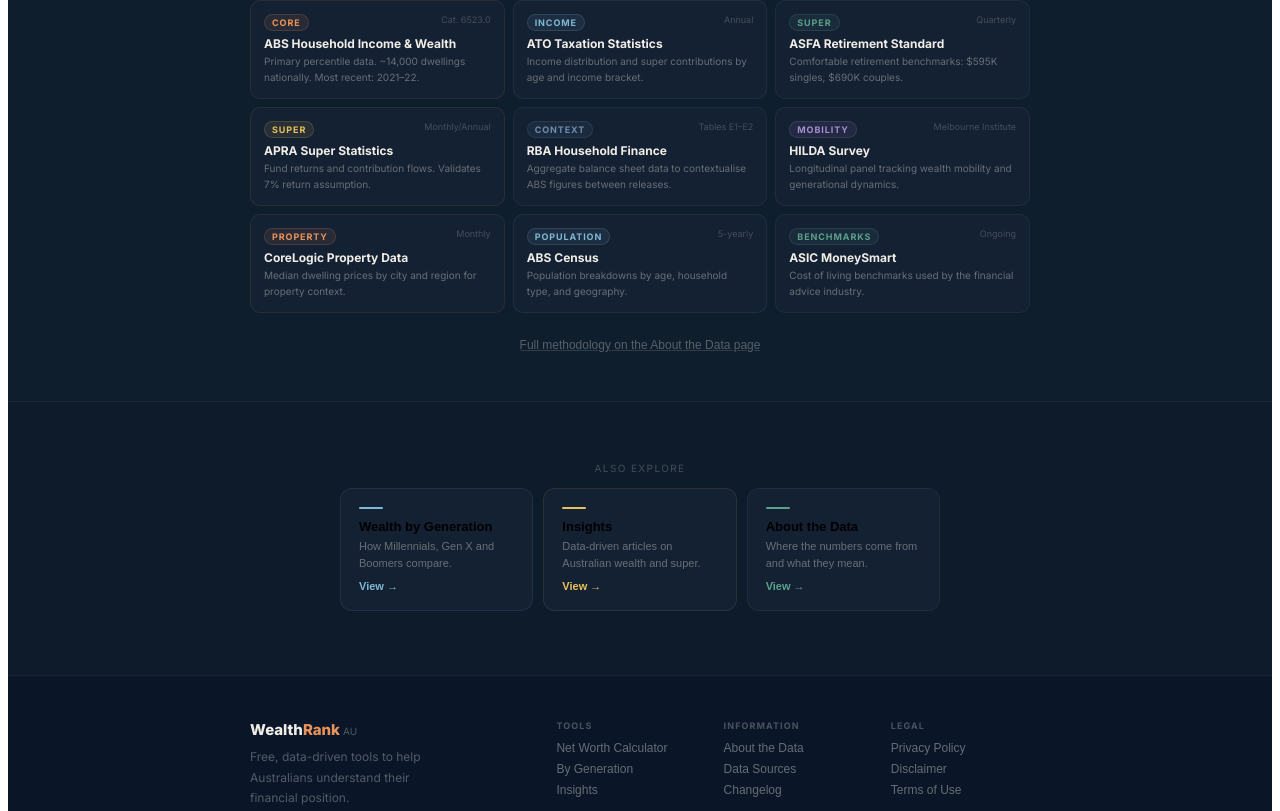
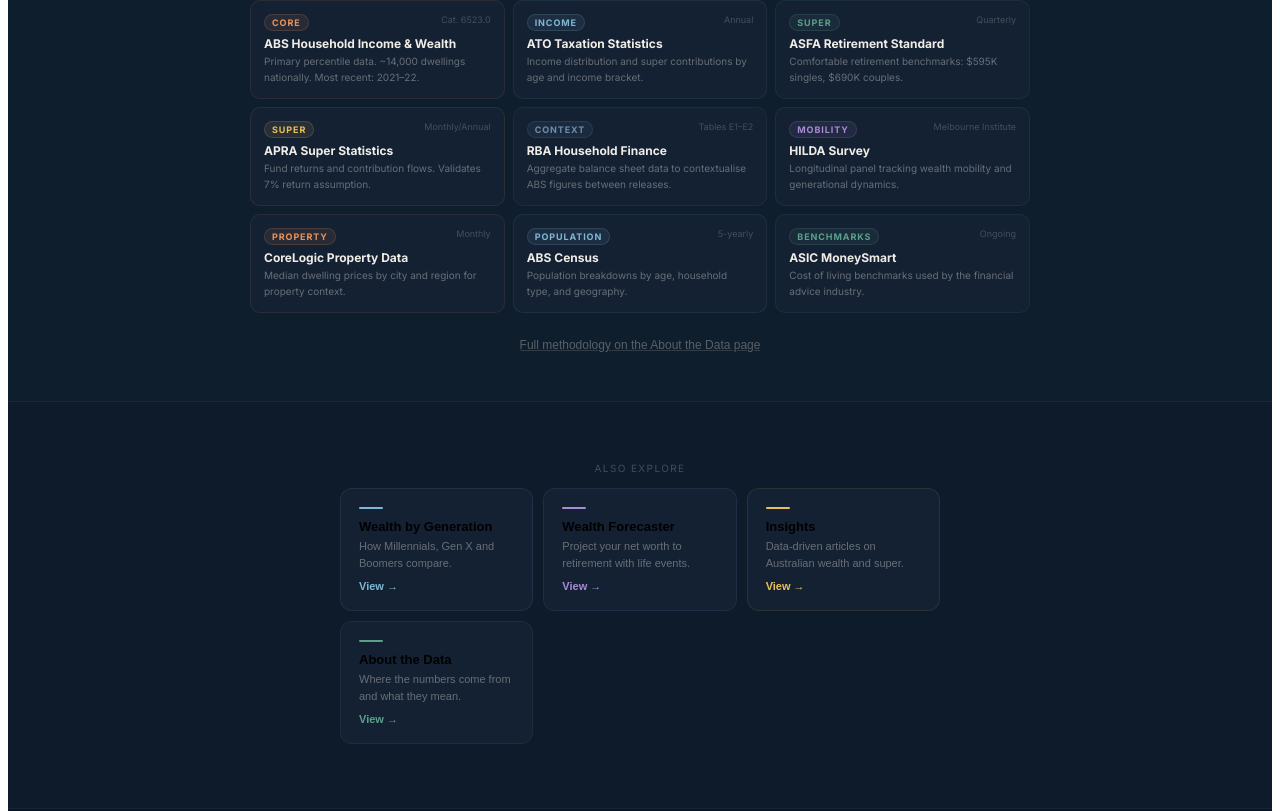
Before and after one commit to tringo90/wealthrank-au, a React (Vite) app: page / in a window 1280 px wide. Shown: the part 1986-2797 px from the top of the page. Built offline with nearby package versions, Linux system fonts and the light colour scheme; the HTML template or start-up script is replaced by a standard one.

Commit message:
Update App.jsx

```diff
--- a/src/App.jsx
+++ b/src/App.jsx
@@ -1,4 +1,5 @@
 import { useState, useEffect, useRef } from "react";
+import Forecaster from "./Forecaster.jsx";
 const AI={all:{label:"All Australians",percentiles:{10:13000,20:55000,30:130000,40:220000,50:350000,60:520000,70:730000,80:1050000,90:1650000,95:2500000,99:5200000},median:350000},"18-24":{label:"Ages 18–24",percentiles:{10:1000,20:5000,30:12000,40:22000,50:35000,60:55000,70:85000,80:130000,90:210000,95:320000,99:650000},median:35000},"25-34":{label:"Ages 25–34",percentiles:{10:5000,20:22000,30:50000,40:90000,50:145000,60:220000,70:330000,80:490000,90:750000,95:1100000,99:2200000},median:145000},"35-44":{label:"Ages 35–44",percentiles:{10:15000,20:65000,30:145000,40:260000,50:420000,60:620000,70:870000,80:1200000,90:1850000,95:2700000,99:5000000},median:420000},"45-54":{label:"Ages 45–54",percentiles:{10:20000,20:90000,30:210000,40:380000,50:620000,60:900000,70:1250000,80:1750000,90:2700000,95:3900000,99:7500000},median:620000},"55-64":{label:"Ages 55–64",percentiles:{10:25000,20:110000,30:270000,40:490000,50:790000,60:1150000,70:1600000,80:2200000,90:3300000,95:4800000,99:9000000},median:790000},"65+":{label:"Ages 65+",percentiles:{10:50000,20:180000,30:380000,40:620000,50:900000,60:1250000,70:1700000,80:2350000,90:3500000,95:5000000,99:9500000},median:900000}};
 const AC={all:{label:"All Australian Couples",percentiles:{10:85000,20:220000,30:420000,40:680000,50:1000000,60:1400000,70:1900000,80:2700000,90:4100000,95:6000000,99:11500000},median:1000000},"18-24":{label:"Ages 18–24",percentiles:{10:8000,20:25000,30:60000,40:110000,50:180000,60:280000,70:420000,80:620000,90:950000,95:1400000,99:2800000},median:180000},"25-34":{label:"Ages 25–34",percentiles:{10:20000,20:75000,30:180000,40:330000,50:530000,60:780000,70:1100000,80:1550000,90:2400000,95:3500000,99:6500000},median:530000},"35-44":{label:"Ages 35–44",percentiles:{10:50000,20:200000,30:450000,40:780000,50:1200000,60:1700000,70:2300000,80:3100000,90:4800000,95:7000000,99:13000000},median:1200000},"45-54":{label:"Ages 45–54",percentiles:{10:70000,20:270000,30:600000,40:1050000,50:1650000,60:2300000,70:3100000,80:4300000,90:6500000,95:9500000,99:18000000},median:1650000},"55-64":{label:"Ages 55–64",percentiles:{10:90000,20:350000,30:800000,40:1400000,50:2100000,60:2900000,70:3900000,80:5400000,90:8000000,95:11500000,99:21000000},median:2100000},"65+":{label:"Ages 65+",percentiles:{10:150000,20:500000,30:1000000,40:1650000,50:2400000,60:3300000,70:4400000,80:6000000,90:9000000,95:13000000,99:24000000},median:2400000}};
 const AF=[{key:"property",label:"Property",hint:"Home + investment properties"},{key:"super",label:"Super",hint:"Combined balance"},{key:"shares",label:"Shares/ETFs",hint:"ASX, funds, crypto"},{key:"cash",label:"Cash",hint:"Bank, term deposits"},{key:"vehicle",label:"Vehicles",hint:"Cars, boats"},{key:"other_a",label:"Other Assets",hint:"Business, collectibles"}];
@@ -99,7 +100,7 @@
 }
 function Nav({page,setPage}){
   const [open,setOpen]=useState(false);
-  const pages=[{id:"home",l:"Home"},{id:"gen",l:"By Generation"},{id:"insights",l:"Insights"},{id:"about",l:"About the Data"}];
+  const pages=[{id:"home",l:"Home"},{id:"gen",l:"By Generation"},{id:"forecast",l:"Forecaster"},{id:"insights",l:"Insights"},{id:"about",l:"About the Data"}];
   return(<nav style={{position:"sticky",top:0,zIndex:100,background:"rgba(13,27,42,0.96)",backdropFilter:"blur(12px)",borderBottom:"1px solid rgba(240,237,230,0.07)",padding:"0 20px",display:"flex",alignItems:"center",justifyContent:"space-between",height:56}}>
     <div style={{fontWeight:800,fontSize:15,letterSpacing:"-0.01em",cursor:"pointer",display:"flex",alignItems:"center",gap:7}} onClick={()=>setPage("home")}>
       Wealth<span style={{color:"#E8935A"}}>Rank</span><span style={{fontSize:10,color:"rgba(240,237,230,0.3)",marginLeft:3,fontWeight:400}}>AU</span>
@@ -121,7 +122,7 @@
           <p style={{fontSize:12,color:"rgba(240,237,230,0.32)",lineHeight:1.7,maxWidth:200,margin:"0 0 12px"}}>Free, data-driven tools to help Australians understand their financial position.</p>
           <div style={{display:"flex",gap:8,flexWrap:"wrap"}}>{["No data stored","Free to use"].map(t=><div key={t} style={{display:"flex",alignItems:"center",gap:4,fontSize:10,color:"rgba(240,237,230,0.26)"}}><div style={{width:3,height:3,borderRadius:"50%",background:"#5BA08A"}}/>{t}</div>)}</div>
         </div>
-        <div><div style={th}>Tools</div>{[{l:"Net Worth Calculator",p:"home"},{l:"By Generation",p:"gen"},{l:"Insights",p:"insights"}].map(i=><button key={i.l} style={lnk} onClick={()=>setPage(i.p)}>{i.l}</button>)}</div>
+        <div><div style={th}>Tools</div>{[{l:"Net Worth Calculator",p:"home"},{l:"Wealth Forecaster",p:"forecast"},{l:"By Generation",p:"gen"},{l:"Insights",p:"insights"}].map(i=><button key={i.l} style={lnk} onClick={()=>setPage(i.p)}>{i.l}</button>)}</div>
         <div><div style={th}>Information</div>{[{l:"About the Data",p:"about"},{l:"Data Sources",p:"about"},{l:"Changelog",p:"about"}].map(i=><button key={i.l} style={lnk} onClick={()=>setPage(i.p)}>{i.l}</button>)}</div>
         <div><div style={th}>Legal</div>{[{l:"Privacy Policy",p:"privacy"},{l:"Disclaimer",p:"disclaimer"},{l:"Terms of Use",p:"terms"}].map(i=><button key={i.l} style={lnk} onClick={()=>setPage(i.p)}>{i.l}</button>)}</div>
       </div>
@@ -180,7 +181,7 @@
     <div style={{maxWidth:600,margin:"60px auto 0",padding:"0 24px"}}>
       <div style={{fontSize:10,letterSpacing:"0.14em",textTransform:"uppercase",color:"rgba(240,237,230,0.24)",marginBottom:14,textAlign:"center"}}>Also explore</div>
       <div style={{display:"grid",gridTemplateColumns:"repeat(auto-fit,minmax(170px,1fr))",gap:10}}>
-        {[{id:"gen",t:"Wealth by Generation",d:"How Millennials, Gen X and Boomers compare.",c:"#7EB8D4"},{id:"insights",t:"Insights",d:"Data-driven articles on Australian wealth and super.",c:"#E8C05A"},{id:"about",t:"About the Data",d:"Where the numbers come from and what they mean.",c:"#5BA08A"}].map(p=>(<button key={p.id} onClick={()=>setPage(p.id)} style={{background:"#142133",border:`1px solid ${p.c}1a`,borderRadius:12,padding:"18px",textAlign:"left",cursor:"pointer"}}><div style={{width:24,height:2,background:p.c,borderRadius:2,marginBottom:10}}/><div style={{fontSize:13,fontWeight:700,marginBottom:4}}>{p.t}</div><div style={{fontSize:11,color:"rgba(240,237,230,0.38)",lineHeight:1.55,marginBottom:8}}>{p.d}</div><div style={{fontSize:11,color:p.c,fontWeight:600}}>View →</div></button>))}
+        {[{id:"gen",t:"Wealth by Generation",d:"How Millennials, Gen X and Boomers compare.",c:"#7EB8D4"},{id:"forecast",t:"Wealth Forecaster",d:"Project your net worth to retirement with life events.",c:"#A78BD4"},{id:"insights",t:"Insights",d:"Data-driven articles on Australian wealth and super.",c:"#E8C05A"},{id:"about",t:"About the Data",d:"Where the numbers come from and what they mean.",c:"#5BA08A"}].map(p=>(<button key={p.id} onClick={()=>setPage(p.id)} style={{background:"#142133",border:`1px solid ${p.c}1a`,borderRadius:12,padding:"18px",textAlign:"left",cursor:"pointer"}}><div style={{width:24,height:2,background:p.c,borderRadius:2,marginBottom:10}}/><div style={{fontSize:13,fontWeight:700,marginBottom:4}}>{p.t}</div><div style={{fontSize:11,color:"rgba(240,237,230,0.38)",lineHeight:1.55,marginBottom:8}}>{p.d}</div><div style={{fontSize:11,color:p.c,fontWeight:600}}>View →</div></button>))}
       </div>
     </div>
     <Footer setPage={setPage}/>
@@ -373,6 +374,7 @@
     <Nav page={page} setPage={sp}/>
     {page==="home" && <Home setPage={sp}/>}
     {page==="gen" && <Generations setPage={sp}/>}
+    {page==="forecast" && <Forecaster setPage={sp}/>}
     {page==="insights" && <Insights setPage={sp} setArticle={setArticle}/>}
     {page==="article" && article && <ArticlePage id={article} setPage={sp}/>}
     {page==="about" && <About setPage={sp}/>}
```
